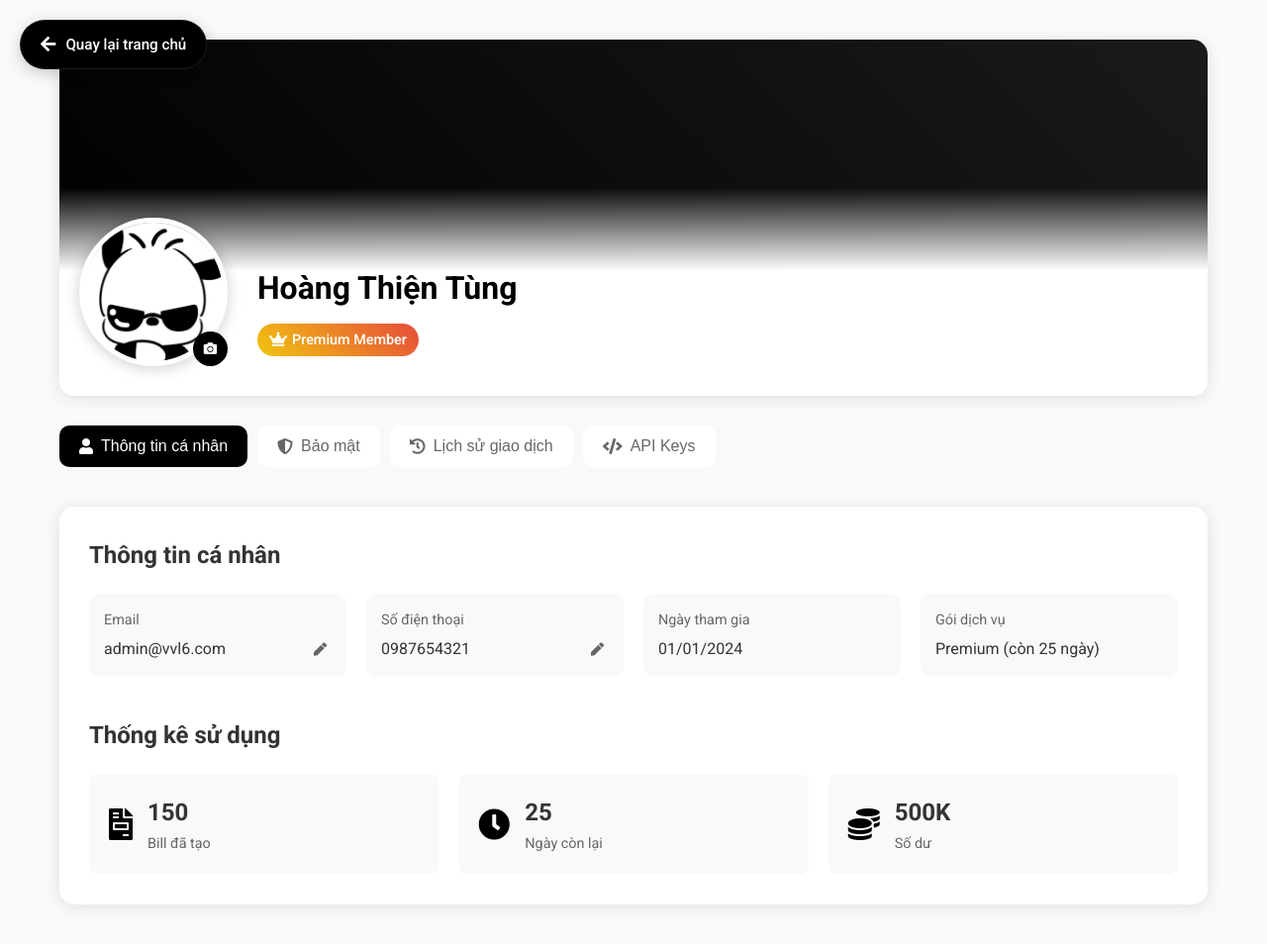
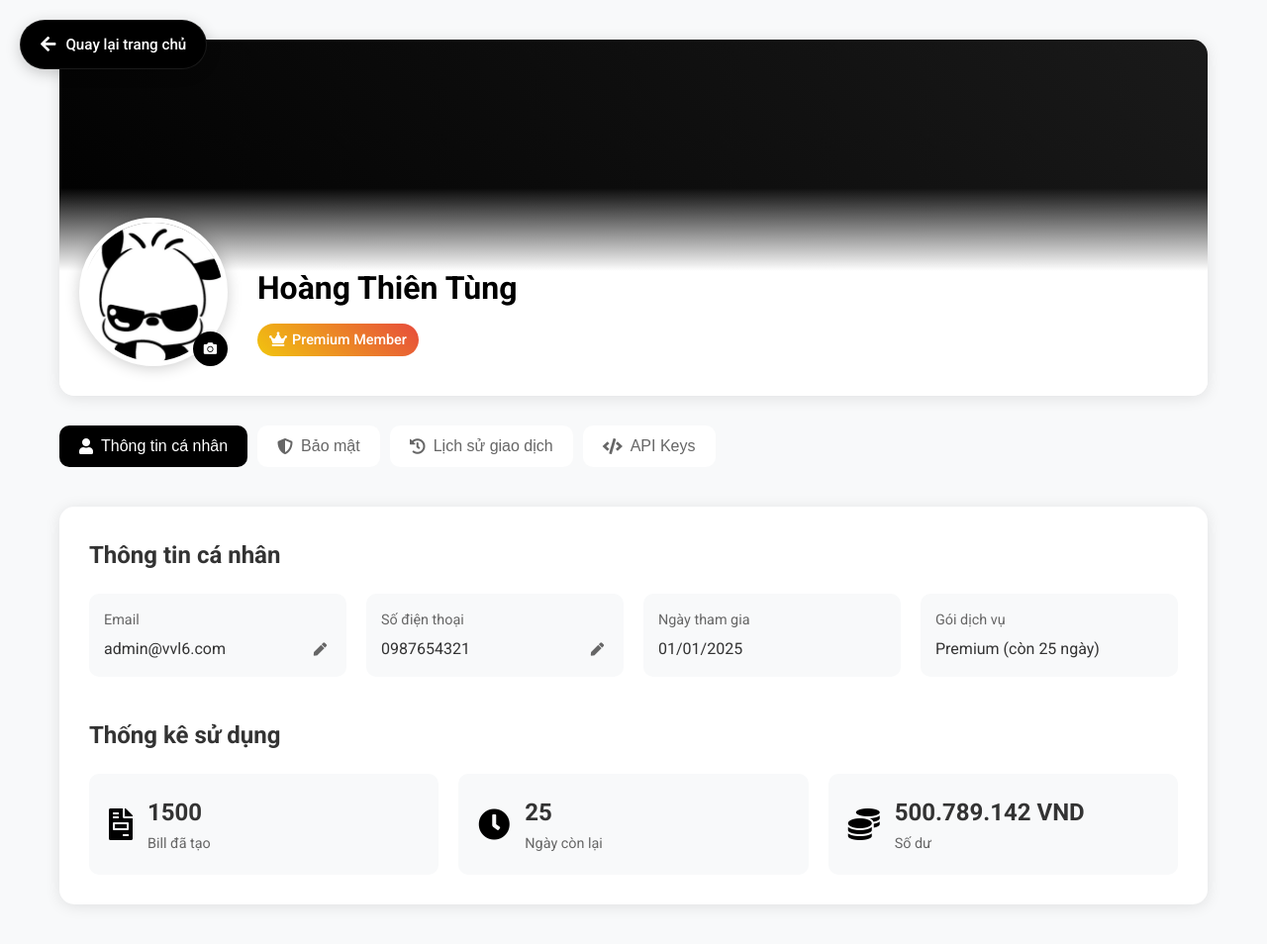
Before and after one commit to devcombank/devcombank.github.io, a plain HTML site: page profile.html in a window 1280 px wide. Shown: the whole page at 99% size. Drawn offline with Linux system fonts and the light colour scheme.

Commit message:
Chỉnh sửa một chút

```diff
--- a/profile.html
+++ b/profile.html
@@ -35,7 +35,7 @@
                     </button>
                 </div>
                 <div class="profile-name">
-                    <h1>Hoàng Thiện Tùng</h1>
+                    <h1>Hoàng Thiên Tùng</h1>
                     <span class="membership-badge premium">
                         <i class="fas fa-crown"></i> Premium Member
                     </span>
@@ -84,7 +84,7 @@
                             </div>
                             <div class="info-item">
                                 <label>Ngày tham gia</label>
-                                <span>01/01/2024</span>
+                                <span>01/01/2025</span>
                             </div>
                             <div class="info-item">
                                 <label>Gói dịch vụ</label>
@@ -99,7 +99,7 @@
                             <div class="stat-card">
                                 <i class="fas fa-file-invoice"></i>
                                 <div class="stat-info">
-                                    <span class="stat-value">150</span>
+                                    <span class="stat-value">1500</span>
                                     <span class="stat-label">Bill đã tạo</span>
                                 </div>
                             </div>
@@ -113,7 +113,7 @@
                             <div class="stat-card">
                                 <i class="fas fa-coins"></i>
                                 <div class="stat-info">
-                                    <span class="stat-value">500K</span>
+                                    <span class="stat-value">500.789.142 VND</span>
                                     <span class="stat-label">Số dư</span>
                                 </div>
                             </div>
@@ -162,7 +162,7 @@
                                     <span class="transaction-date">01/01/2024 15:30</span>
                                 </div>
                                 <div class="transaction-amount positive">
-                                    +500.000đ
+                                    +500.000.000đ
                                 </div>
                             </div>
                             <div class="transaction-item">
```
